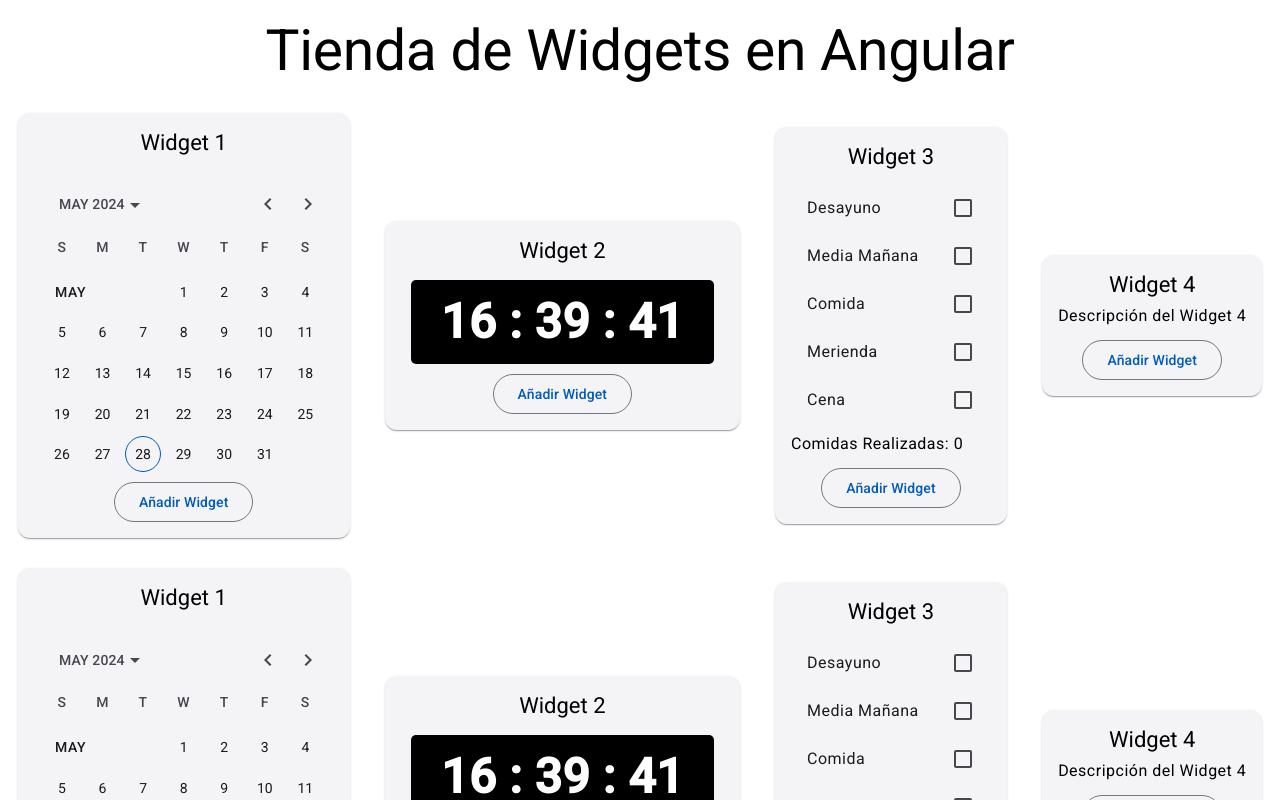
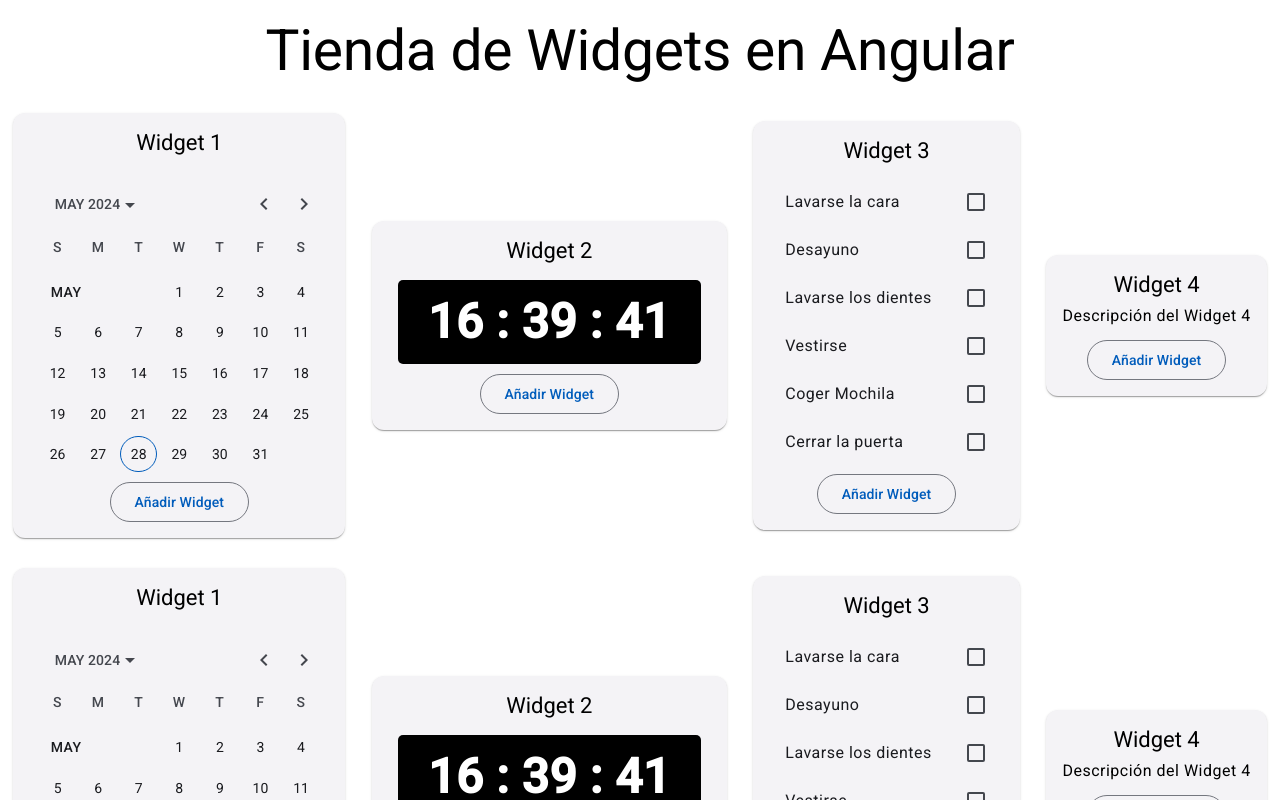
Before and after one commit to Carlistos10/AngularComponentes, an Angular app in the folder angular-componentes/: page / in a window 1280 px wide. Shown: the top 800 px of the page. Built offline with nearby package versions, Linux system fonts and the light colour scheme.

Commit message:
replanteamiento del widget 3

```diff
--- a/angular-componentes/src/app/widget3/widget3.component.html
+++ b/angular-componentes/src/app/widget3/widget3.component.html
@@ -4,15 +4,12 @@
     </mat-card-header>
     <mat-card-content class="centro">
         <div class="izq">
-            <mat-selection-list #comidas>
-                @for (comida of tiposDeComidas; track comida) {
-                <mat-list-option>{{comida}}</mat-list-option>
+            <mat-selection-list #acciones>
+                @for (accion of rutina; track accion) {
+                <mat-list-option>{{accion}}</mat-list-option>
                 }
             </mat-selection-list>
 
-            <p>
-                Comidas Realizadas: {{comidas.selectedOptions.selected.length}}
-            </p>
         </div>
 
         <button mat-stroked-button (click)="openWidgetGuardado()">
--- a/angular-componentes/src/app/widget3/widget3.component.ts
+++ b/angular-componentes/src/app/widget3/widget3.component.ts
@@ -22,7 +22,7 @@
 })
 export class Widget3Component {
 
-  tiposDeComidas: string[] = ['Desayuno', 'Media Mañana', 'Comida', 'Merienda', 'Cena'];
+  rutina: string[] = ['Lavarse la cara', 'Desayuno', 'Lavarse los dientes', 'Vestirse', 'Coger Mochila', 'Cerrar la puerta'];
   durationInSeconds = 2;
   loading: boolean = false;
 
```
